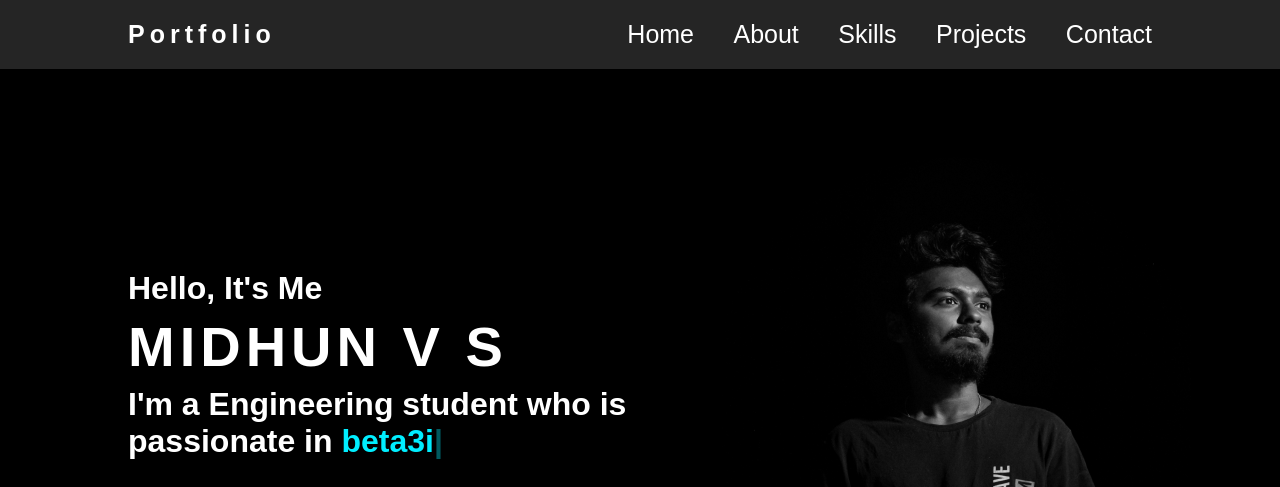
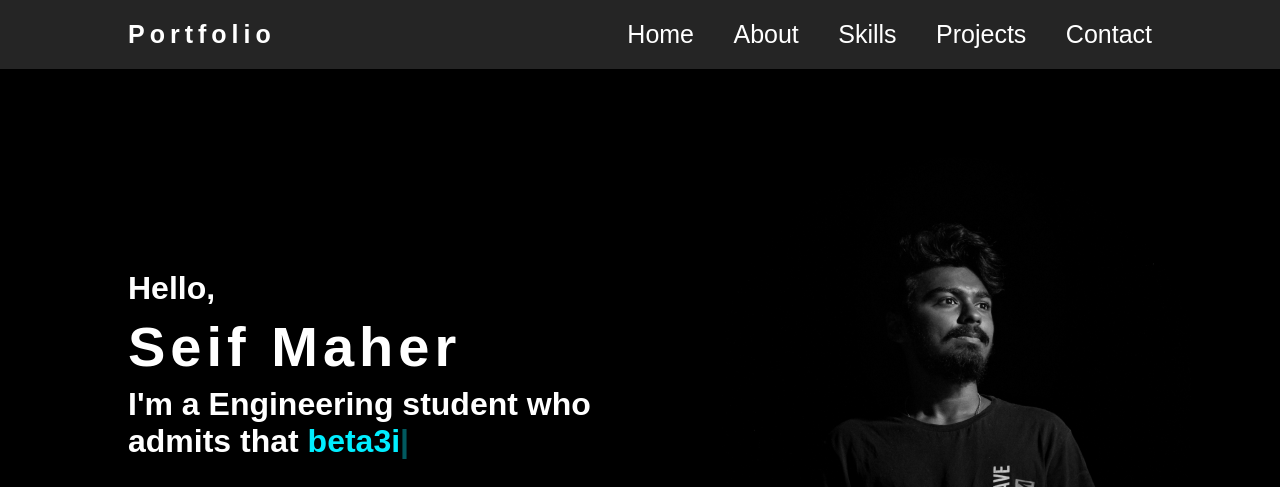
Before and after one commit to SeifMaher97/Testing.github.io, a plain HTML site: page index.html in a window 1280 px wide. Shown: the top 487 px of the page. Drawn offline with nearby package versions, Linux system fonts and the light colour scheme.

Commit message:
Update index.html

```diff
--- a/index.html
+++ b/index.html
@@ -29,10 +29,10 @@
         <section class="home" id="Home">
             <div class="home-content">
 
-                <h3>Hello, It's Me</h3>
-                <h1>MIDHUN V S</h1>
-                <h4 style="--i:6">I'm a Engineering student who is<br>
-                    passionate in <span class="text"></span></h4>
+                <h3>Hello,</h3>
+                <h1>Seif Maher</h1>
+                <h4 style="--i:6">I'm a Engineering student who <br>
+                    admits that <span class="text"></span></h4>
 
                 <div class="img">
                      <img src="./img/cropedpic.png" class="responsive">
```
